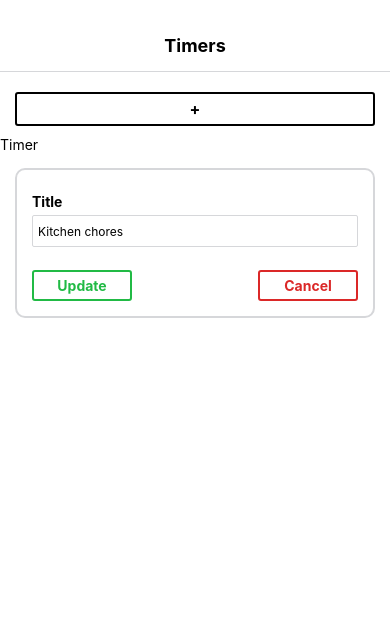
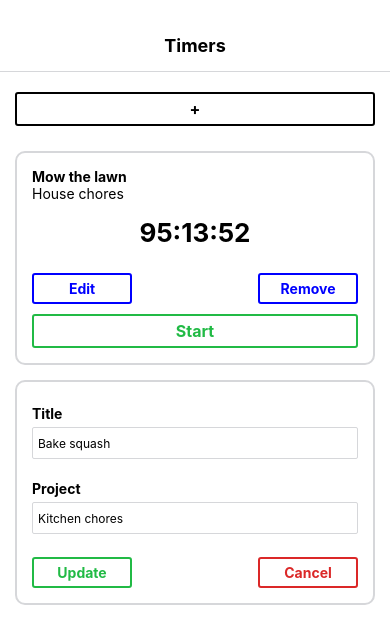
Before and after one commit to jzhang729/react-native-timer-app, a React Native app: screen / in a window 390 px wide. Shown: the top 644 px of the page. Built offline with nearby package versions, Linux system fonts and the light colour scheme.

Commit message:
Finished up to the end of Step 2.

```diff
--- a/App.tsx
+++ b/App.tsx
@@ -17,6 +17,7 @@ const App: React.FC = () => {
           title="Mow the lawn"
           project="House chores"
           elapsed="342832048"
+          // editFormOpen
           isRunning
         />
         <EditableTimer
--- a/components/Timer.tsx
+++ b/components/Timer.tsx
@@ -7,13 +7,50 @@ interface Props {
   id: string;
   title: string;
   project: string;
-  elapsed: number;
+  elapsed: string;
   isRunning?: boolean;
 }
 
 const Timer: React.FC<Props> = ({ id, title, project, elapsed, isRunning }) => {
   const elapsedString = millisecondsToHuman(elapsed);
-  return <Text>Timer</Text>;
+  return (
+    <View style={styles.timerContainer}>
+      <Text style={styles.title}>{title}</Text>
+      <Text>{project}</Text>
+      <Text style={styles.elapsedTime}>{elapsedString}</Text>
+      <View style={styles.buttonGroup}>
+        <TimerButton color="blue" small title="Edit" />
+        <TimerButton color="blue" small title="Remove" />
+      </View>
+      <TimerButton color="#21BA45" title="Start" />
+    </View>
+  );
 };
 
+const styles = StyleSheet.create({
+  timerContainer: {
+    backgroundColor: "white",
+    borderColor: "#d6d7da",
+    borderWidth: 2,
+    borderRadius: 10,
+    padding: 15,
+    margin: 15,
+    marginBottom: 0,
+  },
+  title: {
+    fontSize: 14,
+    fontWeight: "bold",
+  },
+  elapsedTime: {
+    fontSize: 26,
+    fontWeight: "bold",
+    textAlign: "center",
+    paddingVertical: 15,
+  },
+  buttonGroup: {
+    flexDirection: "row",
+    justifyContent: "space-between",
+  },
+});
+
 export default Timer;
--- a/components/TimerButton.tsx
+++ b/components/TimerButton.tsx
@@ -1,16 +1,24 @@
 import React from "react";
-import { StyleSheet, Text, TouchableOpacity } from "react-native";
+import {
+  StyleSheet,
+  Text,
+  TouchableOpacity,
+  GestureResponderEvent,
+} from "react-native";
 
 interface Props {
   small?: boolean;
   color: string;
   title: string;
-  onPress: void;
+  onPress?: (event: GestureResponderEvent) => void;
 }
 
 const TimerButton: React.FC<Props> = ({ small, color, title, onPress }) => {
   return (
-    <TouchableOpacity style={[styles.button, { borderColor: color }]}>
+    <TouchableOpacity
+      style={[styles.button, { borderColor: color }]}
+      onPress={onPress}
+    >
       <Text
         style={[
           styles.buttonText,
--- a/components/TimerForm.tsx
+++ b/components/TimerForm.tsx
@@ -14,6 +14,16 @@ const TimerForm: React.FC<Props> = ({ id, title, project }) => {
     <View style={styles.formContainer}>
       <View style={styles.attributeContainer}>
         <Text style={styles.textInputTitle}>Title</Text>
+        <View style={styles.textInputContainer}>
+          <TextInput
+            style={styles.textInput}
+            underlineColorAndroid="transparent"
+            defaultValue={title}
+          ></TextInput>
+        </View>
+      </View>
+      <View style={styles.attributeContainer}>
+        <Text style={styles.textInputTitle}>Project</Text>
         <View style={styles.textInputContainer}>
           <TextInput
             style={styles.textInput}
--- a/utils/TimerUtils.ts
+++ b/utils/TimerUtils.ts
@@ -8,10 +8,12 @@ interface Timer {
   isRunning: boolean;
 }
 
-export const millisecondsToHuman = (ms: number) => {
-  const seconds = Math.floor((ms / 1000) % 60);
-  const minutes = Math.floor((ms / 1000 / 60) % 60);
-  const hours = Math.floor(ms / 1000 / 60 / 60);
+export const millisecondsToHuman = (ms: string) => {
+  const msToNumber = Number(ms);
+
+  const seconds = Math.floor((msToNumber / 1000) % 60);
+  const minutes = Math.floor((msToNumber / 1000 / 60) % 60);
+  const hours = Math.floor(msToNumber / 1000 / 60 / 60);
 
   const humanized = [
     pad(hours.toString(), 2),
```
